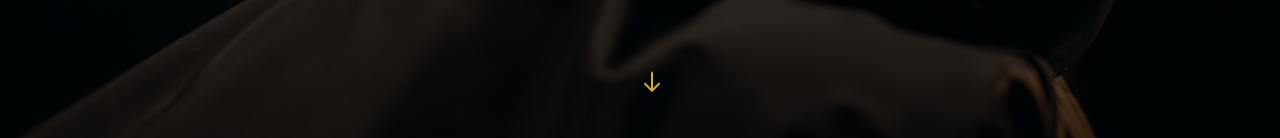
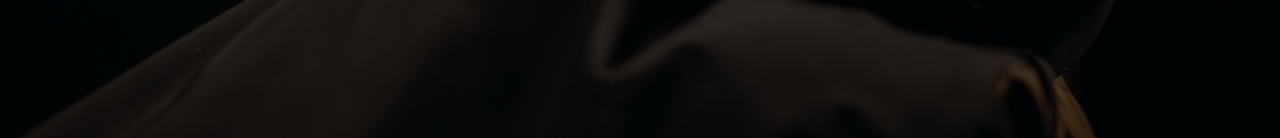
Before and after one commit to andregustavo1/varon-premium-site, a React (Vite) app: page / in a window 1280 px wide. Shown: the part 662-800 px from the top of the page. Built offline with nearby package versions, Linux system fonts and the light colour scheme.

Commit message:
Remove arrow from hero section.

```diff
--- a/src/components/HeroSection.tsx
+++ b/src/components/HeroSection.tsx
@@ -33,23 +33,6 @@ const HeroSection = () => {
           </button>
         </div>
       </div>
-
-      <div className="absolute bottom-10 left-1/2 transform -translate-x-1/2 animate-bounce">
-        <svg
-          className="w-6 h-6 text-varon-gold"
-          fill="none"
-          stroke="currentColor"
-          viewBox="0 0 24 24"
-          xmlns="http://www.w3.org/2000/svg"
-        >
-          <path
-            strokeLinecap="round"
-            strokeLinejoin="round"
-            strokeWidth={2}
-            d="M19 14l-7 7m0 0l-7-7m7 7V3"
-          />
-        </svg>
-      </div>
     </section>
   );
 };
```
